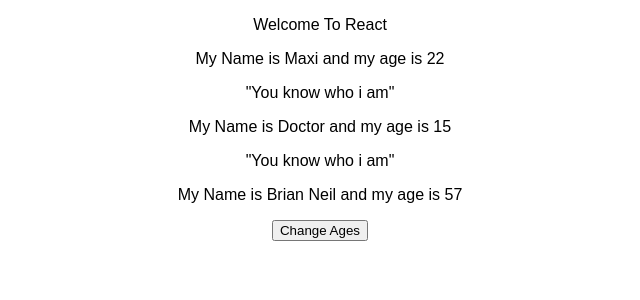
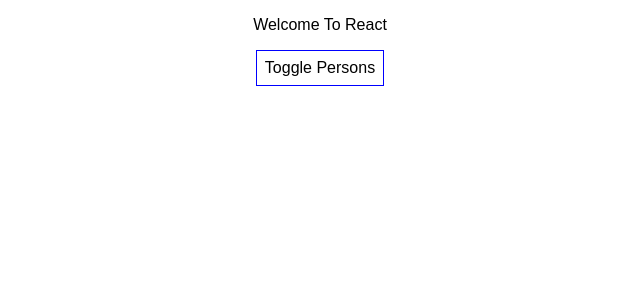
Before and after one commit to baadillahnabil/react-flow, a React (Create React App) app: page / in a window 1280 px wide. Shown: the top 300 px of the page, without its empty margins (320-960 px from the left). Built offline with nearby package versions, Linux system fonts and the light colour scheme.

Commit message:
learn flow types usage,  call methods, init methods, lists, conditionals and inline styling

```diff
--- a/src/App.jsx
+++ b/src/App.jsx
@@ -6,59 +6,123 @@
 
 /* $FlowIgnore: suppressing this error */
 export default class App extends Component {
-  state = {
+  // The state for this class
+  state: {
+    persons: Object[],
+    showPersons: boolean
+  } = {
     persons: [
       {
+        id: '123123',
         name: 'Maxi',
         age: 22
       },
       {
+        id: '324234',
         name: 'Doctor',
         age: 15
       },
       {
+        id: '345345',
         name: 'Brian Neil',
         age: 57
       }
-    ]
+    ],
+    showPersons: false
   }
 
-  onChangeAge = () => {
+  // show or hide person lists
+  togglePersons = () => {
+    const showPersons: boolean = this.state.showPersons
+    this.updateShowPersonsState(!showPersons)
+  }
+
+  // remove person from array
+  removePersonComponent = (personIndex: number) => {
+    const persons: Object[] = [...this.state.persons]
+    persons.splice(personIndex, 1)
+    this.updatePersonsState(persons)
+  }
+
+  // Make Two-Way Binding when input type changed
+  changePersonName = (event: any, personId: string | number) => {
+    const personIndex: number = this.state.persons.findIndex(person => {
+      return person.id === personId
+    })
+
+    let person: Object = {
+      ...this.state.persons[personIndex]
+    }
+    person.name = event.target.value
+
+    const persons: Object[] = [...this.state.persons]
+    persons[personIndex] = person
+    this.updatePersonsState(persons)
+  }
+
+  // Update 'persons' State
+  updatePersonsState = (persons: Object[]) => {
     this.setState(prevState => {
-      return {
-        persons: [
-          {
-            name: 'Maxi',
-            age: Math.floor(Math.random() * 100)
-          },
-          {
-            name: 'Doctor',
-            age: Math.floor(Math.random() * 100)
-          },
-          {
-            name: 'Brian Neil',
-            age: Math.floor(Math.random() * 100)
-          }
-        ]
+      const updatedState: Object = {
+        persons
       }
+      return updatedState
+    })
+  }
+
+  // Update 'showPersons' state
+  updateShowPersonsState = (showPersons: boolean) => {
+    this.setState(prevState => {
+      const updatedState: Object = {
+        showPersons
+      }
+      return updatedState
     })
   }
 
   render() {
-    const { persons } = this.state
+    // Inline Styling
+    const style: Object = {
+      toggleBtn: {
+        backgroundColor: 'white',
+        font: 'inherit',
+        border: '1px solid blue',
+        padding: '8px',
+        cursor: 'pointer'
+      }
+    }
 
+    // Load conditionally persons
+    let personsComponent: any = null
+    if (this.state.showPersons) {
+      personsComponent = (
+        <div>
+          {this.state.persons.map((person, index) => {
+            return (
+              <Person
+                key={person.id}
+                name={person.name}
+                age={person.age}
+                onRemoveClicked={this.removePersonComponent.bind(this, index)}
+                onInputChanged={event =>
+                  this.changePersonName(event, person.id)
+                }
+              />
+            )
+          })}
+        </div>
+      )
+    }
+
+    // JSX Loaded to DOM
     return (
       <Fragment>
         <div className="App">
           <p>Welcome To React</p>
-          <Person name={persons[0].name} age={persons[0].age}>
-            "You know who i am"
-          </Person>
-          <Person name={persons[1].name} age={persons[1].age}>
-            "You know who i am"
-          </Person>
-          <Person name={persons[2].name} age={persons[2].age} />
-          <button onClick={this.onChangeAge}>Change Ages</button>
+          <button style={style.toggleBtn} onClick={this.togglePersons}>
+            Toggle Persons
+          </button>
+          {personsComponent}
         </div>
       </Fragment>
     )
```
